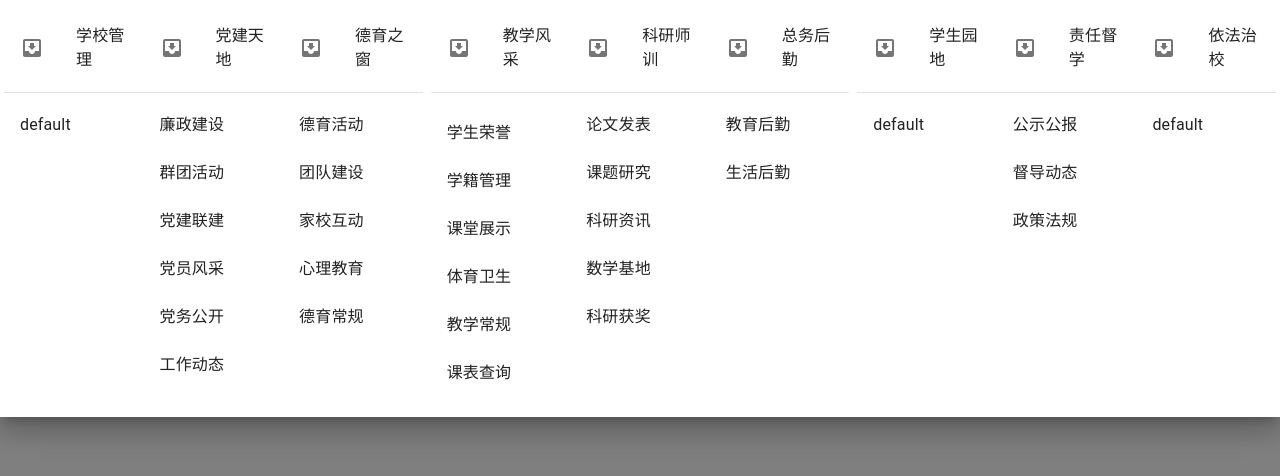
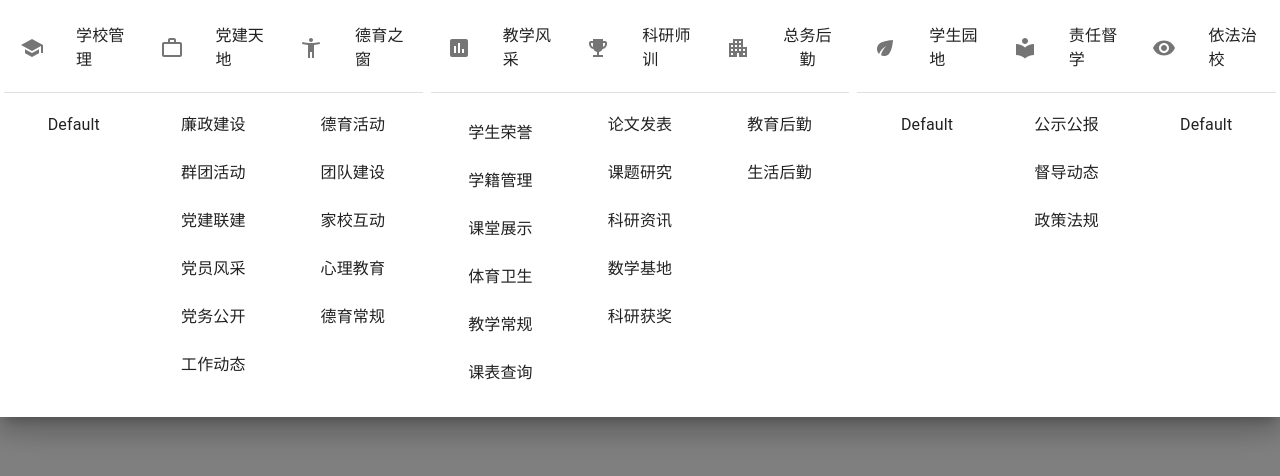
Before and after one commit to Ping-GAO/School, a React (Create React App) app in the folder frontend/: page /dashboard in a window 1280 px wide. Both pictures are taken after a click on the button "open drawer". Shown: the top 476 px of the page. Built offline with nearby package versions, Linux system fonts and the light colour scheme.

Commit message:
add some style

```diff
--- a/frontend/src/components/SearchAppBar.jsx
+++ b/frontend/src/components/SearchAppBar.jsx
@@ -11,11 +11,18 @@ import ListItem from '@material-ui/core/ListItem';
 import ListItemIcon from '@material-ui/core/ListItemIcon';
 import ListItemText from '@material-ui/core/ListItemText';
 import List from '@material-ui/core/List';
-// import Divider from '@material-ui/core/Divider';
-import InboxIcon from '@material-ui/icons/MoveToInbox';
 import Drawer from '@material-ui/core/Drawer';
 import Grid from '@material-ui/core/Grid';
 import Divider from '@material-ui/core/Divider';
+import SchoolIcon from '@material-ui/icons/School';
+import WorkOutlineIcon from '@material-ui/icons/WorkOutline';
+import VisibilityIcon from '@material-ui/icons/Visibility';
+import ApartmentIcon from '@material-ui/icons/Apartment';
+import AssessmentIcon from '@material-ui/icons/Assessment';
+import EmojiEventsIcon from '@material-ui/icons/EmojiEvents';
+import EcoIcon from '@material-ui/icons/Eco';
+import LocalLibraryIcon from '@material-ui/icons/LocalLibrary';
+import AccessibilityNewIcon from '@material-ui/icons/AccessibilityNew';
 
 const useStyles = makeStyles((theme) => ({
     root: {
@@ -75,6 +82,9 @@ const useStyles = makeStyles((theme) => ({
     },
     girdContainer: {
         margin: 0,
+    },
+    listText: {
+        textAlign: 'center',
     },
 }));
 
@@ -136,7 +146,7 @@ export default function SearchAppBar() {
                                 <List component="nav">
                                     <ListItem button>
                                         <ListItemIcon>
-                                            <InboxIcon />
+                                            <SchoolIcon />
                                         </ListItemIcon>
                                         <ListItemText primary="学校管理" />
                                     </ListItem>
@@ -144,7 +154,7 @@ export default function SearchAppBar() {
                                 <Divider />
                                 <List component="nav">
                                     <ListItem button>
-                                        <ListItemText primary="default" />
+                                        <ListItemText primary="Default" className={classes.listText} />
                                     </ListItem>
                                 </List>
                             </Grid>
@@ -152,7 +162,7 @@ export default function SearchAppBar() {
                                 <List component="nav">
                                     <ListItem button>
                                         <ListItemIcon>
-                                            <InboxIcon />
+                                            <WorkOutlineIcon />
                                         </ListItemIcon>
                                         <ListItemText primary="党建天地" />
                                     </ListItem>
@@ -160,22 +170,22 @@ export default function SearchAppBar() {
                                 <Divider />
                                 <List component="nav">
                                     <ListItem button>
-                                        <ListItemText primary="廉政建设" />
+                                        <ListItemText primary="廉政建设" className={classes.listText} />
                                     </ListItem>
                                     <ListItem button>
-                                        <ListItemText primary="群团活动" />
+                                        <ListItemText primary="群团活动" className={classes.listText} />
                                     </ListItem>
                                     <ListItem button>
-                                        <ListItemText primary="党建联建" />
+                                        <ListItemText primary="党建联建" className={classes.listText} />
                                     </ListItem>
                                     <ListItem button>
-                                        <ListItemText primary="党员风采" />
+                                        <ListItemText primary="党员风采" className={classes.listText} />
                                     </ListItem>
                                     <ListItem button>
-                                        <ListItemText primary="党务公开" />
+                                        <ListItemText primary="党务公开" className={classes.listText} />
                                     </ListItem>
                                     <ListItem button>
-                                        <ListItemText primary="工作动态" />
+                                        <ListItemText primary="工作动态" className={classes.listText} />
                                     </ListItem>
                                 </List>
                             </Grid>
@@ -183,7 +193,7 @@ export default function SearchAppBar() {
                                 <List component="nav">
                                     <ListItem button>
                                         <ListItemIcon>
-                                            <InboxIcon />
+                                            <AccessibilityNewIcon />
                                         </ListItemIcon>
                                         <ListItemText primary="德育之窗" />
                                     </ListItem>
@@ -191,19 +201,19 @@ export default function SearchAppBar() {
                                 <Divider />
                                 <List component="nav">
                                     <ListItem button>
-                                        <ListItemText primary="德育活动" />
+                                        <ListItemText primary="德育活动" className={classes.listText} />
                                     </ListItem>
                                     <ListItem button>
-                                        <ListItemText primary="团队建设" />
+                                        <ListItemText primary="团队建设" className={classes.listText} />
                                     </ListItem>
                                     <ListItem button>
-                                        <ListItemText primary="家校互动" />
+                                        <ListItemText primary="家校互动" className={classes.listText} />
                                     </ListItem>
                                     <ListItem button>
-                                        <ListItemText primary="心理教育" />
+                                        <ListItemText primary="心理教育" className={classes.listText} />
                                     </ListItem>
                                     <ListItem button>
-                                        <ListItemText primary="德育常规" />
+                                        <ListItemText primary="德育常规" className={classes.listText} />
                                     </ListItem>
                                 </List>
                             </Grid>
@@ -214,7 +224,7 @@ export default function SearchAppBar() {
                                 <List component="nav">
                                     <ListItem button>
                                         <ListItemIcon>
-                                            <InboxIcon />
+                                            <AssessmentIcon />
                                         </ListItemIcon>
                                         <ListItemText primary="教学风采" />
                                     </ListItem>
@@ -223,22 +233,22 @@ export default function SearchAppBar() {
                                 <List component="nav">
                                     <List component="nav">
                                         <ListItem button>
-                                            <ListItemText primary="学生荣誉" />
+                                            <ListItemText primary="学生荣誉" className={classes.listText} />
                                         </ListItem>
                                         <ListItem button>
-                                            <ListItemText primary="学籍管理" />
+                                            <ListItemText primary="学籍管理" className={classes.listText} />
                                         </ListItem>
                                         <ListItem button>
-                                            <ListItemText primary="课堂展示" />
+                                            <ListItemText primary="课堂展示" className={classes.listText} />
                                         </ListItem>
                                         <ListItem button>
-                                            <ListItemText primary="体育卫生" />
+                                            <ListItemText primary="体育卫生" className={classes.listText} />
                                         </ListItem>
                                         <ListItem button>
-                                            <ListItemText primary="教学常规" />
+                                            <ListItemText primary="教学常规" className={classes.listText} />
                                         </ListItem>
                                         <ListItem button>
-                                            <ListItemText primary="课表查询" />
+                                            <ListItemText primary="课表查询" className={classes.listText} />
                                         </ListItem>
                                     </List>
                                 </List>
@@ -247,7 +257,7 @@ export default function SearchAppBar() {
                                 <List component="nav">
                                     <ListItem button>
                                         <ListItemIcon>
-                                            <InboxIcon />
+                                            <EmojiEventsIcon />
                                         </ListItemIcon>
                                         <ListItemText primary="科研师训" />
                                     </ListItem>
@@ -255,19 +265,19 @@ export default function SearchAppBar() {
                                 <Divider />
                                 <List component="nav">
                                     <ListItem button>
-                                        <ListItemText primary="论文发表" />
+                                        <ListItemText primary="论文发表" className={classes.listText} />
                                     </ListItem>
                                     <ListItem button>
-                                        <ListItemText primary="课题研究" />
+                                        <ListItemText primary="课题研究" className={classes.listText} />
                                     </ListItem>
                                     <ListItem button>
-                                        <ListItemText primary="科研资讯" />
+                                        <ListItemText primary="科研资讯" className={classes.listText} />
                                     </ListItem>
                                     <ListItem button>
-                                        <ListItemText primary="数学基地" />
+                                        <ListItemText primary="数学基地" className={classes.listText} />
                                     </ListItem>
                                     <ListItem button>
-                                        <ListItemText primary="科研获奖" />
+                                        <ListItemText primary="科研获奖" className={classes.listText} />
                                     </ListItem>
 
                                 </List>
@@ -276,19 +286,19 @@ export default function SearchAppBar() {
                                 <List component="nav">
                                     <ListItem button>
                                         <ListItemIcon>
-                                            <InboxIcon />
+                                            <ApartmentIcon />
                                         </ListItemIcon>
-                                        <ListItemText primary="总务后勤" />
+                                        <ListItemText primary="总务后勤" className={classes.listText} />
                                     </ListItem>
                                 </List>
                                 <Divider />
                                 <List component="nav">
 
                                     <ListItem button>
-                                        <ListItemText primary="教育后勤" />
+                                        <ListItemText primary="教育后勤" className={classes.listText} />
                                     </ListItem>
                                     <ListItem button>
-                                        <ListItemText primary="生活后勤" />
+                                        <ListItemText primary="生活后勤" className={classes.listText} />
                                     </ListItem>
 
                                 </List>
@@ -299,7 +309,7 @@ export default function SearchAppBar() {
                                 <List component="nav">
                                     <ListItem button>
                                         <ListItemIcon>
-                                            <InboxIcon />
+                                            <EcoIcon />
                                         </ListItemIcon>
                                         <ListItemText primary="学生园地" />
                                     </ListItem>
@@ -307,7 +317,7 @@ export default function SearchAppBar() {
                                 <Divider />
                                 <List component="nav">
                                     <ListItem button>
-                                        <ListItemText primary="default" />
+                                        <ListItemText primary="Default" className={classes.listText} />
                                     </ListItem>
                                 </List>
                             </Grid>
@@ -315,7 +325,7 @@ export default function SearchAppBar() {
                                 <List component="nav">
                                     <ListItem button>
                                         <ListItemIcon>
-                                            <InboxIcon />
+                                            <LocalLibraryIcon />
                                         </ListItemIcon>
                                         <ListItemText primary="责任督学" />
                                     </ListItem>
@@ -323,13 +333,13 @@ export default function SearchAppBar() {
                                 <Divider />
                                 <List component="nav">
                                     <ListItem button>
-                                        <ListItemText primary="公示公报" />
+                                        <ListItemText primary="公示公报" className={classes.listText} />
                                     </ListItem>
                                     <ListItem button>
-                                        <ListItemText primary="督导动态" />
+                                        <ListItemText primary="督导动态" className={classes.listText} />
                                     </ListItem>
                                     <ListItem button>
-                                        <ListItemText primary="政策法规" />
+                                        <ListItemText primary="政策法规" className={classes.listText} />
                                     </ListItem>
                                 </List>
                             </Grid>
@@ -337,7 +347,7 @@ export default function SearchAppBar() {
                                 <List component="nav">
                                     <ListItem button>
                                         <ListItemIcon>
-                                            <InboxIcon />
+                                            <VisibilityIcon />
                                         </ListItemIcon>
                                         <ListItemText primary="依法治校" />
                                     </ListItem>
@@ -345,7 +355,7 @@ export default function SearchAppBar() {
                                 <Divider />
                                 <List component="nav">
                                     <ListItem button>
-                                        <ListItemText primary="default" />
+                                        <ListItemText primary="Default" className={classes.listText} />
                                     </ListItem>
                                 </List>
                             </Grid>
```
